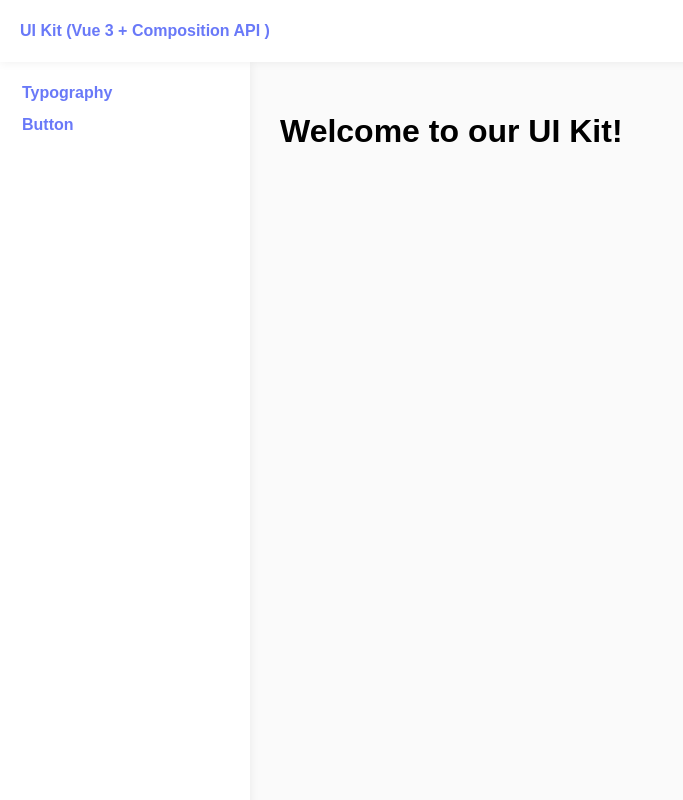
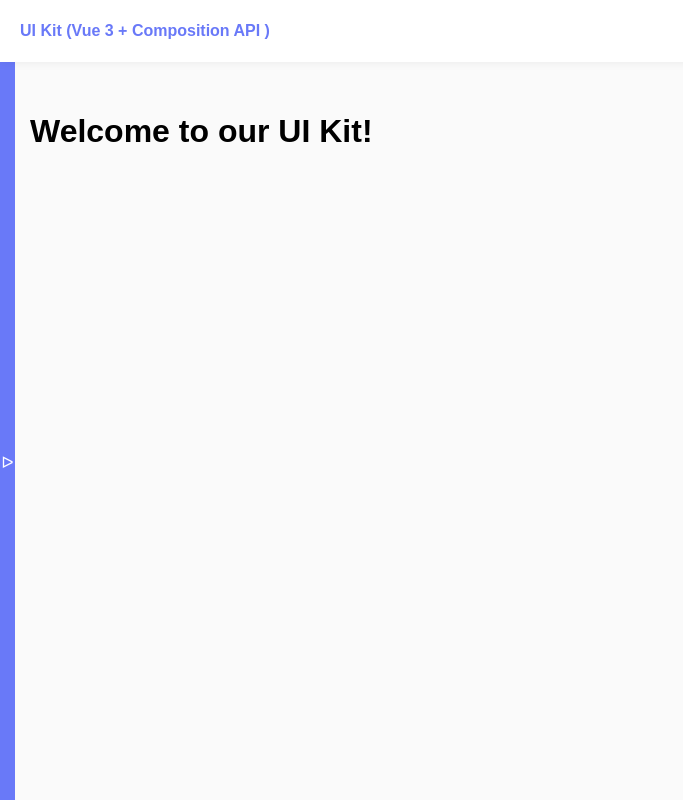
Before and after one commit to yuKalashnikova2/UI-Kit-Vue-3, a Vue app: page / in a window 1280 px wide. Shown: the whole page, without its empty margins (0-683 px from the left). Built offline with nearby package versions, Linux system fonts and the light colour scheme.

Commit message:
feat(SideBar): toggle

```diff
--- a/src/App.vue
+++ b/src/App.vue
@@ -1,15 +1,24 @@
 <script setup>
 import Header from '@/components/layout/Header.vue'
-import SideBar from './components/layout/SideBar.vue';
+import SideBar from './components/layout/SideBar.vue'
+import { ref } from 'vue'
+
+const isOpenedMenu = ref(false)
+const toggleOpen = () => {
+  isOpenedMenu.value = !isOpenedMenu.value
+}
 </script>
 
 <template>
 
   <div class="container">
+      <div class="sidebar-toggle" @click="toggleOpen" >
+        &#5125;
+      </div>
 
       <Header></Header>
-      <SideBar></SideBar>
-    <div class="content">
+      <SideBar :openSideBar="isOpenedMenu"></SideBar>
+    <div :class="['content', {content_full: !isOpenedMenu}]">
       <router-view></router-view>
     </div>
   </div>
@@ -34,4 +43,26 @@
   }
 }
 
+.sidebar-toggle {
+  position: fixed;
+  left: 0;
+  width: 15px;
+  background-color: var(--primary-color);
+  height: 100%;
+  top: 62px;
+  z-index: 1;
+  cursor: pointer;
+  color: #fff;
+  display: flex;
+  align-items: center;
+  justify-content: center;
+
+}
+
+@media screen and (max-width: 1023px) {
+  .content {
+    margin-left: 0;
+  }
+}
+
 </style>
--- a/src/components/layout/SideBar.vue
+++ b/src/components/layout/SideBar.vue
@@ -1,5 +1,12 @@
 <script setup>
 import { ref } from 'vue'
+
+const props = defineProps({
+    openSideBar: {
+        type: Boolean,
+        require: true
+    }
+})
 const links = ref([
   { name: 'Typography', href: '/typography' },
   { name: 'Button', href: '/button' },
@@ -7,7 +14,7 @@
 </script>
 
 <template>
-  <div class="sidebar">
+  <div :class="['sidebar', {sidebar_isopen: openSideBar}]">
     <router-link
       class="sidebar__link"
       v-for="link in links"
@@ -29,7 +36,7 @@
         padding: 20px;
         transition: 0.2s;
         box-shadow: 0px 0px 10px rgba(0, 0, 0, 0.07);
-        // transform: translateX(-250px);
+        transform: translateX(-250px);
     &_isopen {
             transform: translateX(0px);
   }
```
